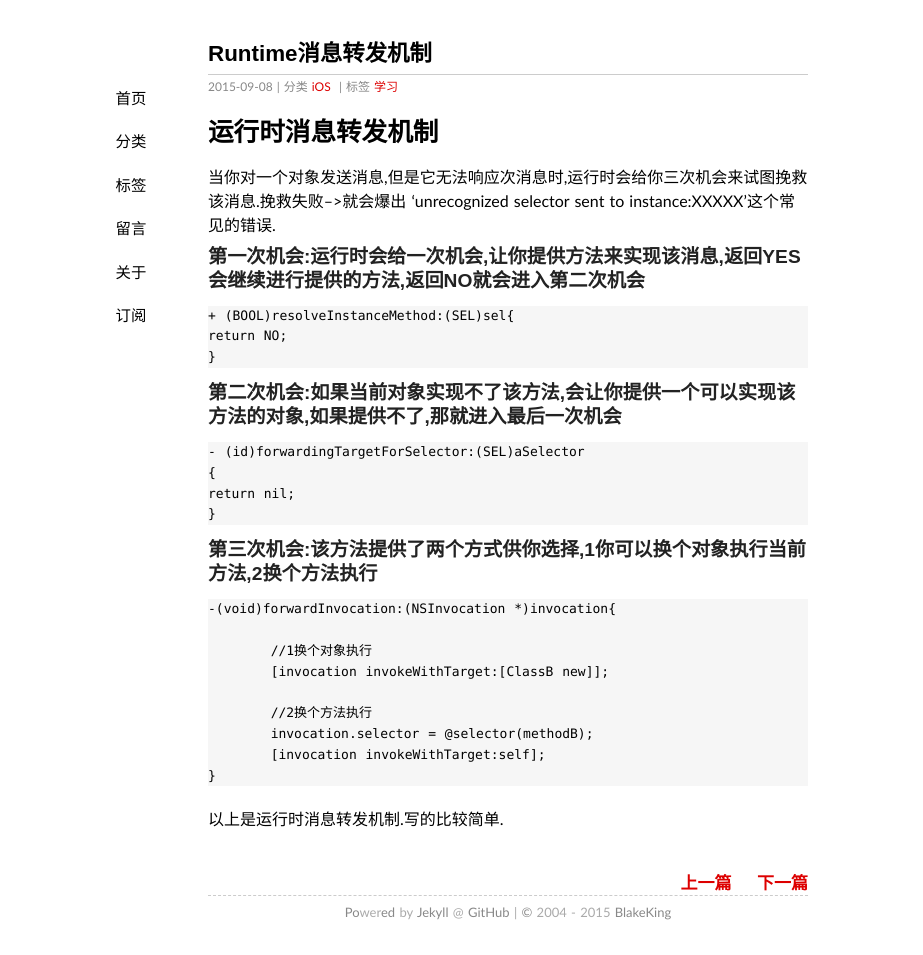
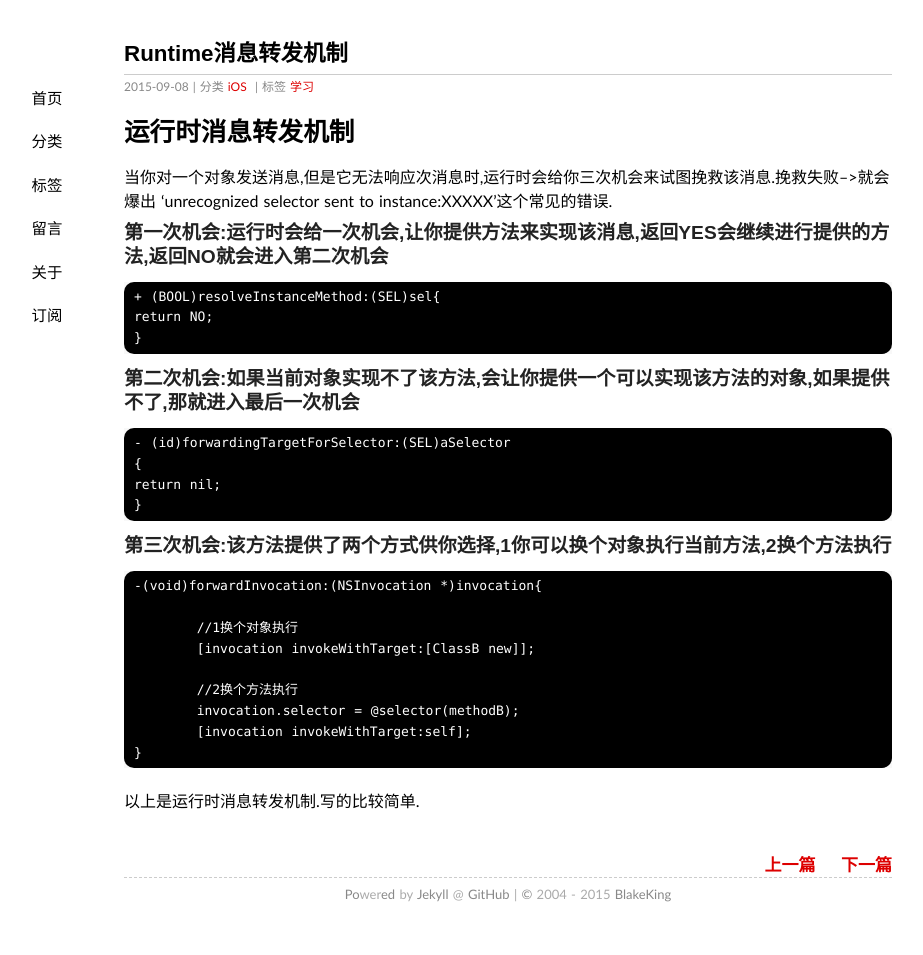
Before and after one commit to BaroneX/BaroneX.github.io, a Jekyll site: the page built from _posts/2015-09-08-Runtime messageSend.md, in a window 1280 px wide. Shown: the whole page, without its empty margins (132-1055 px from the left). Built offline with Jekyll 4.4.1, drawn with Linux system fonts in a browser that asks for light colours; Markdown is read by kramdown in place of the engine named in the settings.

Commit message:
css样式 修改

```diff
--- a/media/css/style.css
+++ b/media/css/style.css
@@ -30,7 +30,7 @@ pre code{margin:1em 0;font-size:13px;line-height:1.6;display:block;overflow:auto
 blockquote{display:block;text-align:justify;border-left:4px solid #eeeeee;}
 blockquote{margin:1em 0em;padding-left:1.5em;}
 blockquote p{margin:0;padding:.5em 0;}
-#container{width:600px;margin:2em auto;display:block;padding:0 2em;}
+#container{width:60%;margin:2em auto;display:block;padding:0 2em;}
 .content{font-size:16px;line-height:24px;}
 .content h1{padding:.5em 0;}
 .content img{max-width:640px;display:block;margin:4px auto;-webkit-box-shadow:#999 1px 1px 4px;-moz-box-shadow:#999 1px 1px 4px;box-shadow:#999 1px 1px 4px;}
@@ -56,8 +56,8 @@ h1{font-family:"Cuprum","Hiragino Sans GB","Microsoft YaHei",sans-serif;font-siz
 h2{font-family:"Cuprum","Hiragino Sans GB","Microsoft YaHei",sans-serif;font-size:1.4em;color:#111;}
 h3{font-family:"Cuprum","Hiragino Sans GB","Microsoft YaHei",sans-serif;font-size:1.2em;color:#222;}
 h4{font-family:"Cuprum","Hiragino Sans GB","Microsoft YaHei",sans-serif;font-size:1em;color:#333;}
-pre,code{font-family:Menlo,"Andale Mono",Consolas,"Courier New",Monaco,monospace;font-size:13px;}
-code{background-color:#F6F6F6;}
+pre,code{font-family:Menlo,"Andale Mono",Consolas,"Courier New",Monaco,monospace;font-size:13px;color: #ffffff}
+code{background-color:#000000;border-radius:10px;padding: 5px 10px}
 embed,object,iframe{display:block;margin:4px auto;}
 .gist{font-size: 12px;line-height:1.6;}
 
```
